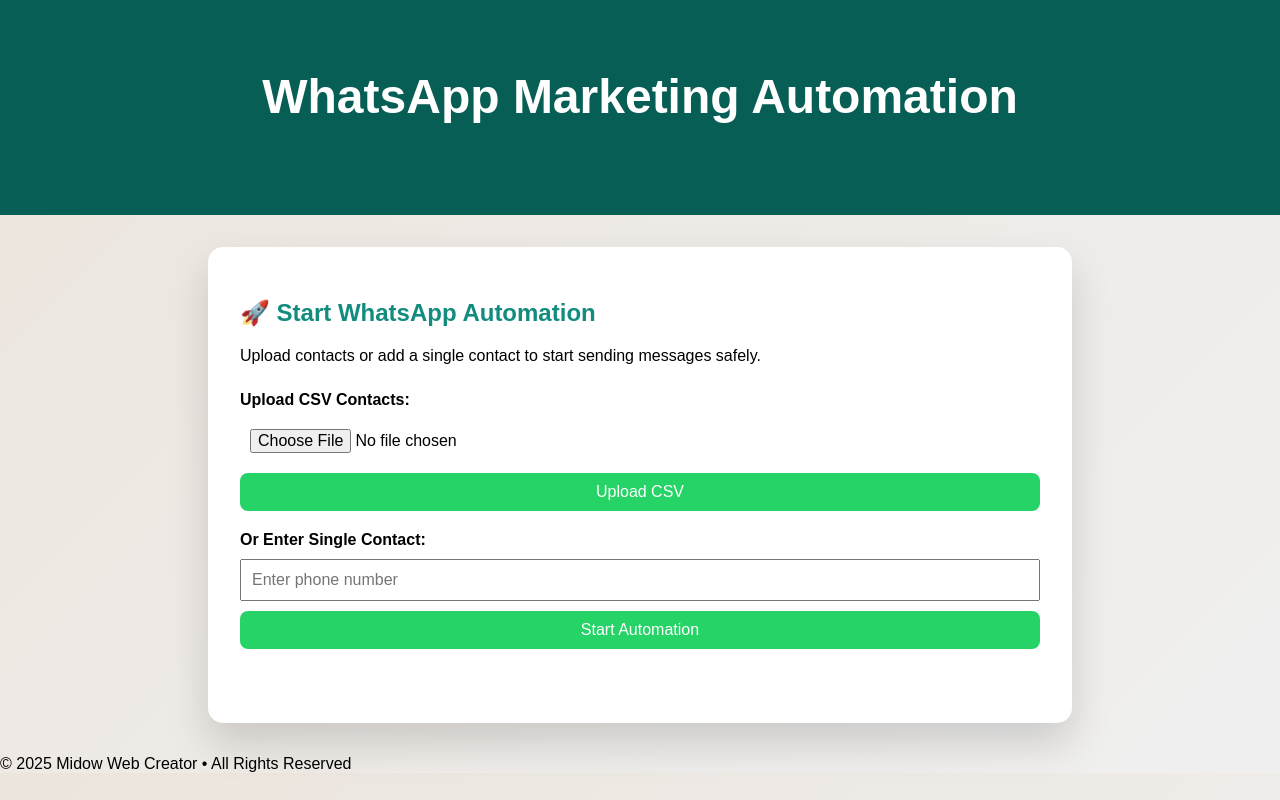
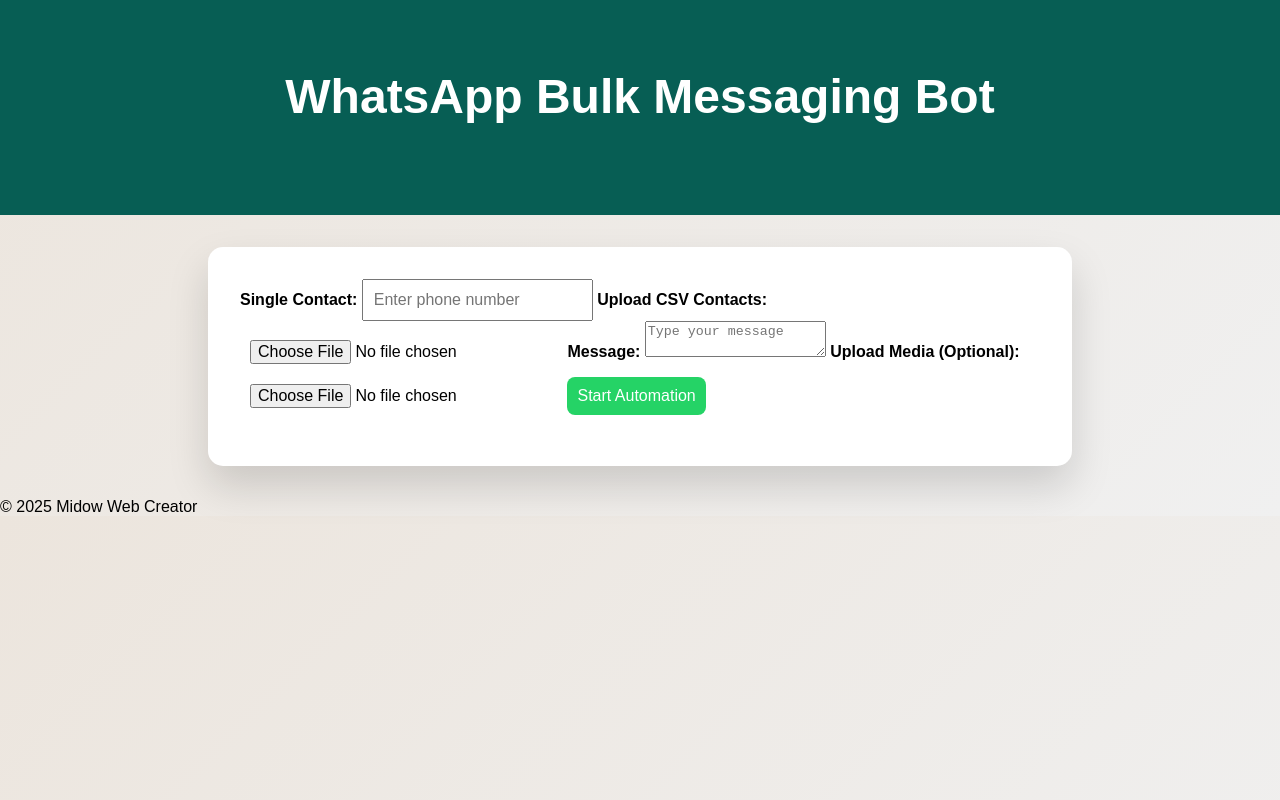
Before and after one commit to midowwebcreater/What-s-market, a website: page Frontend/index.html in a window 1280 px wide. Both pictures are taken after a click on the button "Start Automation". Drawn offline with Linux system fonts and the light colour scheme.

Commit message:
Update index.html

```diff
--- a/Frontend/index.html
+++ b/Frontend/index.html
@@ -3,27 +3,28 @@
 <head>
 <meta charset="UTF-8"/>
 <meta name="viewport" content="width=device-width, initial-scale=1.0"/>
-<title>WhatsApp Automation</title>
+<title>WhatsApp Bulk Bot</title>
 <link rel="stylesheet" href="style.css"/>
 </head>
 <body>
 <header>
-<h1>WhatsApp Marketing Automation</h1>
+<h1>WhatsApp Bulk Messaging Bot</h1>
 </header>
 
 <div class="container">
-    <section class="intro">
-        <h2>🚀 Start WhatsApp Automation</h2>
-        <p>Upload contacts or add a single contact to start sending messages safely.</p>
-    </section>
+    <section class="input-section">
+        <label>Single Contact:</label>
+        <input type="text" id="singleContact" placeholder="Enter phone number">
 
-    <section class="upload-section">
         <label>Upload CSV Contacts:</label>
-        <input type="file" id="contactsFile" accept=".csv"/>
-        <button id="uploadBtn">Upload CSV</button>
+        <input type="file" id="csvFile" accept=".csv">
 
-        <label>Or Enter Single Contact:</label>
-        <input type="text" id="singleContact" placeholder="Enter phone number"/>
+        <label>Message:</label>
+        <textarea id="messageText" placeholder="Type your message"></textarea>
+
+        <label>Upload Media (Optional):</label>
+        <input type="file" id="mediaFile">
+
         <button id="startBtn">Start Automation</button>
 
         <p id="status"></p>
@@ -31,28 +32,30 @@
 </div>
 
 <footer>
-&copy; 2025 Midow Web Creator • All Rights Reserved
+&copy; 2025 Midow Web Creator
 </footer>
 
 <script>
-const uploadBtn = document.getElementById('uploadBtn');
 const startBtn = document.getElementById('startBtn');
 const status = document.getElementById('status');
 
-uploadBtn.addEventListener('click', async () => {
-    const fileInput = document.getElementById('contactsFile');
-    if (!fileInput.files.length) { alert('Select CSV first'); return; }
+startBtn.addEventListener('click', async () => {
+    const singleContact = document.getElementById('singleContact').value;
+    const csvFile = document.getElementById('csvFile').files[0];
+    const messageText = document.getElementById('messageText').value;
+    const mediaFile = document.getElementById('mediaFile').files[0];
+
+    if(!singleContact && !csvFile) return alert('Enter number or upload CSV');
+
     const formData = new FormData();
-    formData.append('contacts', fileInput.files[0]);
-    const res = await fetch('/api/upload', { method:'POST', body: formData });
-    const text = await res.text();
-    status.textContent = text;
-});
+    formData.append('singleContact', singleContact);
+    if(csvFile) formData.append('csvFile', csvFile);
+    formData.append('messageText', messageText);
+    if(mediaFile) formData.append('mediaFile', mediaFile);
 
-startBtn.addEventListener('click', async () => {
-    const phone = document.getElementById('singleContact').value;
-    if (!phone) { alert('Enter a phone number'); return; }
-    const res = await fetch(`/api/send-demo?phone=${encodeURIComponent(phone)}`);
+    status.textContent = "Sending...";
+
+    const res = await fetch('/api/sendMessage', { method: 'POST', body: formData });
     const text = await res.text();
     status.textContent = text;
 });
```
